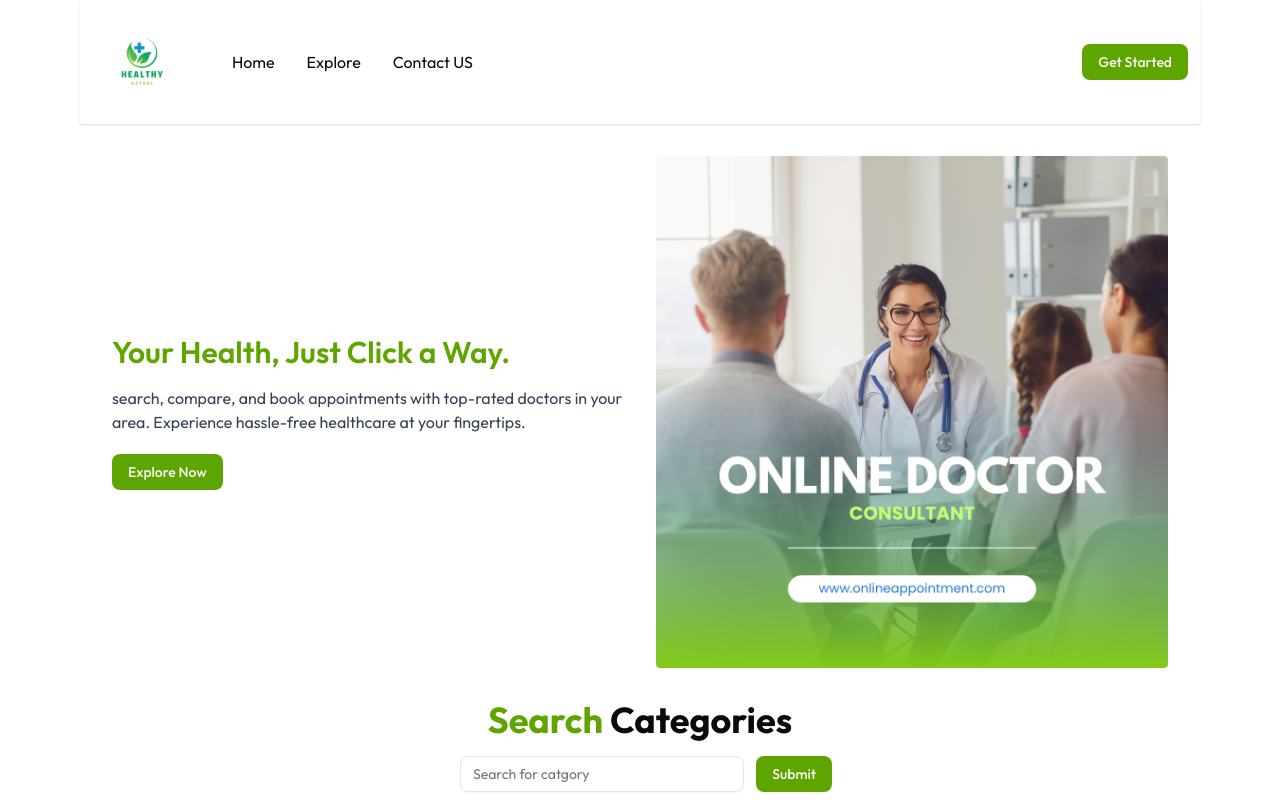
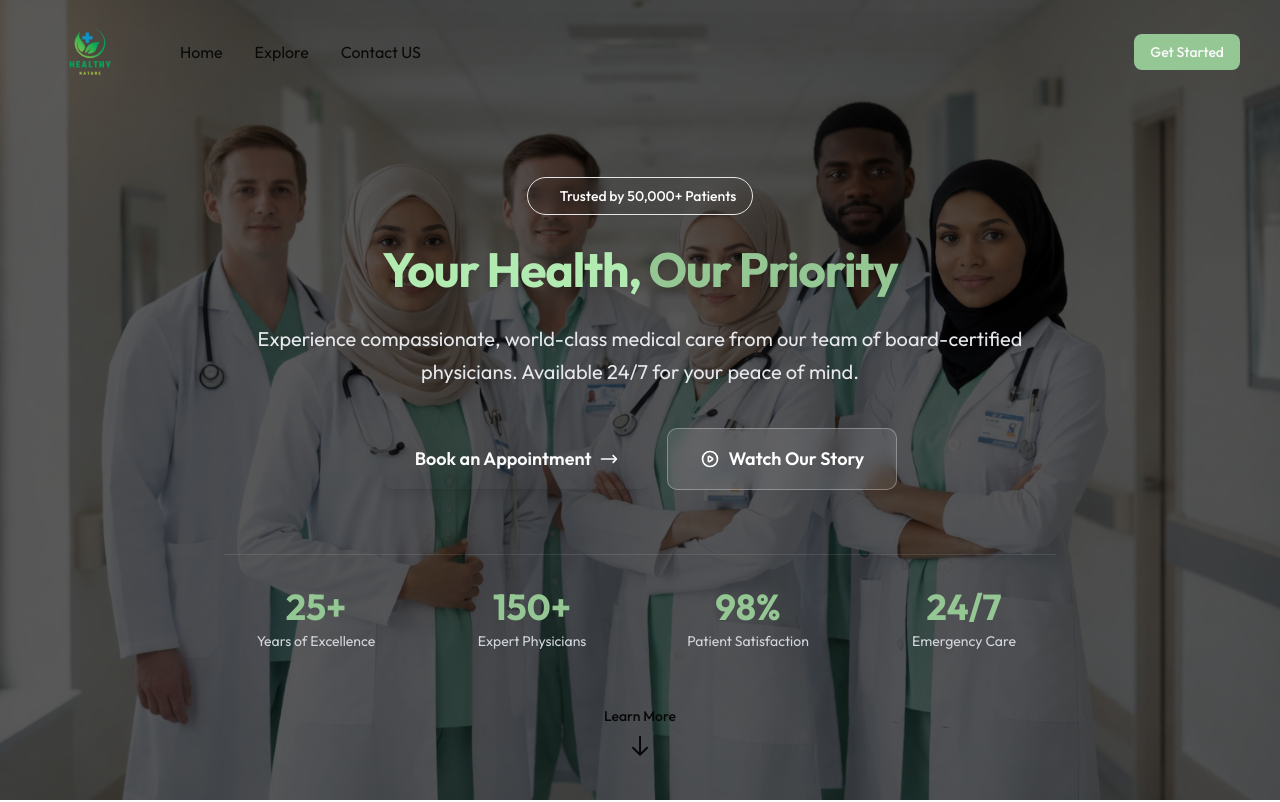
Before and after one commit to AyaHassan55/doctor-appointment, a Next.js app: page / in a window 1280 px wide. Shown: the top 802 px of the page. Built offline with nearby package versions, Linux system fonts and the light colour scheme; no server answers.

Commit message:
make changes in hero & header

```diff
--- a/app/_component/Header.jsx
+++ b/app/_component/Header.jsx
@@ -1,8 +1,24 @@
+"use client";
 import React from 'react'
 import Image from 'next/image'
 import { Button } from '@/components/ui/button'
 import Link from 'next/link'
+import  { useState, useEffect } from "react";
+
 export default function Header() {
+    const [isScrolled, setIsScrolled] = useState(false);
+
+    useEffect(() => {
+    const handleScroll = () => {
+      if (window.scrollY > 50) {
+        setIsScrolled(true);
+      } else {
+        setIsScrolled(false);
+      }
+    };
+    window.addEventListener("scroll", handleScroll);
+    return () => window.removeEventListener("scroll", handleScroll);
+  }, []);
     const Menu = [
         {
             id: 1,
@@ -21,7 +37,12 @@ export default function Header() {
         }
     ]
     return (
-        <div className='flex items-center justify-between p-3 shadow-sm'>
+        <div className={`fixed top-0 left-0 w-full z-50 transition-all duration-300  ${
+        isScrolled
+          ? "bg-white backdrop-blur-md shadow-md h-26"
+          : "bg-transparent"
+      }`}>
+        <div className='flex items-center justify-between p-3 h-26 mb-6 md:px-10'>
             <div className='flex items-center gap-10'>
                 <Image src={"/assets/images/logo.png"} alt="logo" width={100} height={100} />
                 <ul className='md:flex items-center gap-8 hidden'>
@@ -34,5 +55,6 @@ export default function Header() {
             </div>
             <Button>Get Started</Button>
         </div>
+        </div>
     )
 }
--- a/app/_component/Hero.jsx
+++ b/app/_component/Hero.jsx
@@ -4,32 +4,125 @@ import React from 'react'
 export default function Hero() {
     return (
         <div>
-            <section>
-                <div className="mx-auto max-w-7xl px-4 py-8 sm:px-6 lg:px-8">
-                    <div className="grid grid-cols-1 gap-4 md:grid-cols-2 md:items-center md:gap-8">
-                        <div>
-                            <div className="max-w-prose md:max-w-none">
-                                <h2 className="text-2xl font-semibold text-lime-600 sm:text-3xl">
-                                    Your Health, Just Click a Way.
-                                </h2>
+            <section
+                className="relative min-h-screen w-full flex items-center justify-center overflow-hidden"
+                aria-label="Hero section"
+            >
+                {/* Background Image */}
+                <div className="absolute inset-0 w-full h-full">
+                    <img
+                        src='/assets/images/heroo.png'
+                        alt="Team of professional medical doctors and healthcare specialists in a modern hospital setting"
+                        className="w-full h-full object-cover object-center"
+                        loading="eager"
+                    />
+                </div>
 
-                                <p className="mt-4 text-pretty text-gray-700">
-                                    search, compare, and book appointments with top-rated doctors in your area.
-                                     Experience hassle-free healthcare at your fingertips.
-                                </p>
-                                <Button className="mt-5">Explore Now</Button>
+                {/* Dark Overlay - positioned separately for stronger effect */}
+                <div
+                    className="absolute inset-0 z-[1]"
+                    style={{ backgroundColor: 'rgba(0, 0, 0, 0.65)' }}
+                    aria-hidden="true"
+                />
+
+                {/* Content */}
+                <div className="relative z-10 container mx-auto px-4 sm:px-6 lg:px-8 text-center max-w-4xl py-20">
+                    {/* Badge */}
+                    <div className="animate-fade-in-up mb-6 mt-7">
+                        <span className="inline-flex items-center gap-2 px-4 py-2 rounded-full bg-lime/20 border border-lime/40 text-white text-sm font-medium backdrop-blur-sm">
+                            <span className="w-2 h-2 rounded-full bg-lime animate-pulse" />
+                            Trusted by 50,000+ Patients
+                        </span>
+                    </div>
+
+                    {/* Headline */}
+                    <h1 className="animate-fade-in-up-delay-1 text-2xl sm:text-3xl md:text-6xl lg:text-5xl font-bold text-[#b2ebb2] leading-tight tracking-tight mb-6 drop-shadow-lg">
+                        Your Health,{" "}
+                        <span className="text-[#94c794]">Our Priority</span>
+                    </h1>
+
+                    {/* Subheadline */}
+                    <p className="animate-fade-in-up-delay-2 text-lg sm:text-xl md:text-1xl text-gray-200 max-w-1xl mx-auto mb-10 leading-relaxed drop-shadow-md">
+                        Experience compassionate, world-class medical care from our team of
+                        board-certified physicians. Available 24/7 for your peace of mind.
+                    </p>
+
+                    {/* CTA Buttons */}
+                    <div className="animate-fade-in-up-delay-3 flex flex-col sm:flex-row gap-4 justify-center items-center">
+                        <a
+                            href="#book"
+                            className="group inline-flex items-center justify-center gap-2 px-8 py-4 bg-lime text-primary-foreground font-semibold text-lg rounded-lg shadow-lg shadow-lime/25 hover:bg-lime-light hover:shadow-xl hover:shadow-lime/30 transition-all duration-300 hover:-translate-y-0.5"
+                        >
+                            Book an Appointment
+                            <svg
+                                className="w-5 h-5 transition-transform duration-300 group-hover:translate-x-1"
+                                fill="none"
+                                stroke="currentColor"
+                                viewBox="0 0 24 24"
+                                aria-hidden="true"
+                            >
+                                <path strokeLinecap="round" strokeLinejoin="round" strokeWidth={2} d="M17 8l4 4m0 0l-4 4m4-4H3" />
+                            </svg>
+                        </a>
+                        <a
+                            href="#services"
+                            className="inline-flex items-center justify-center gap-2 px-8 py-4 bg-white/10 text-white font-semibold text-lg rounded-lg border border-white/30 backdrop-blur-sm hover:bg-white/20 transition-all duration-300"
+                        >
+                            <svg
+                                className="w-5 h-5"
+                                fill="none"
+                                stroke="currentColor"
+                                viewBox="0 0 24 24"
+                                aria-hidden="true"
+                            >
+                                <path strokeLinecap="round" strokeLinejoin="round" strokeWidth={2} d="M14.752 11.168l-3.197-2.132A1 1 0 0010 9.87v4.263a1 1 0 001.555.832l3.197-2.132a1 1 0 000-1.664z" />
+                                <path strokeLinecap="round" strokeLinejoin="round" strokeWidth={2} d="M21 12a9 9 0 11-18 0 9 9 0 0118 0z" />
+                            </svg>
+                            Watch Our Story
+                        </a>
+                    </div>
+
+                    {/* Trust Indicators */}
+                    <div className="animate-fade-in-up-delay-3 mt-16 pt-8 border-t border-white/10">
+                        <div className="grid grid-cols-2 md:grid-cols-4 gap-6 md:gap-8">
+                            <div className="text-center">
+                                <div className="text-3xl md:text-4xl font-bold text-[#94c794] mb-1">25+</div>
+                                <div className="text-sm text-gray-300">Years of Excellence</div>
+                            </div>
+                            <div className="text-center">
+                                <div className="text-3xl md:text-4xl font-bold text-[#94c794] mb-1">150+</div>
+                                <div className="text-sm text-gray-300">Expert Physicians</div>
+                            </div>
+                            <div className="text-center">
+                                <div className="text-3xl md:text-4xl font-bold text-[#94c794] mb-1">98%</div>
+                                <div className="text-sm text-gray-300">Patient Satisfaction</div>
+                            </div>
+                            <div className="text-center">
+                                <div className="text-3xl md:text-4xl font-bold text-[#94c794] mb-1">24/7</div>
+                                <div className="text-sm text-gray-300">Emergency Care</div>
                             </div>
                         </div>
+                    </div>
+                </div>
 
-                        <div>
-                            <img
-                                src="/assets/images/hero.png"
-
-                                className="rounded"
-                                alt="section image"
-                            />
-                        </div>
-                    </div>
+                {/* Scroll Indicator */}
+                <div className="absolute bottom-8 left-1/2 -translate-x-1/2 animate-bounce">
+                    <a
+                        href="#about"
+                        className="flex flex-col items-center gap-2 text-[#141814] hover:text-white transition-colors"
+                        aria-label="Scroll to learn more"
+                    >
+                        <span className="text-sm font-medium">Learn More</span>
+                        <svg
+                            className="w-6 h-6"
+                            fill="none"
+                            stroke="currentColor"
+                            viewBox="0 0 24 24"
+                            aria-hidden="true"
+                        >
+                            <path strokeLinecap="round" strokeLinejoin="round" strokeWidth={2} d="M19 14l-7 7m0 0l-7-7m7 7V3" />
+                        </svg>
+                    </a>
                 </div>
             </section>
 
--- a/app/layout.js
+++ b/app/layout.js
@@ -21,9 +21,12 @@ export default function RootLayout({ children }) {
       <body
         className={`${outfit.className}  antialiased`}
       >
-        <div className="md:px-20">
+        <div >
           <Header />
-          {children}
+          {/* <div className="md:px-10"> */}
+            {children}
+          {/* </div> */}
+
           <Footer />
 
         </div>
--- a/components/ui/button.jsx
+++ b/components/ui/button.jsx
@@ -9,7 +9,7 @@ const buttonVariants = cva(
   {
     variants: {
       variant: {
-        default: "bg-lime-600 text-primary-foreground hover:bg-lime-700 cursor-pointer",
+        default: "bg-[#94c794] text-primary-foreground hover:bg-[#94c794] cursor-pointer",
         destructive:
           "bg-destructive text-white hover:bg-destructive/90 focus-visible:ring-destructive/20 dark:focus-visible:ring-destructive/40 dark:bg-destructive/60",
         outline:
```
Also changed, not shown: public/assets/images/heroo.png (added).
